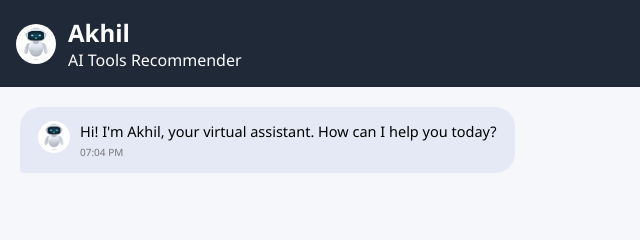
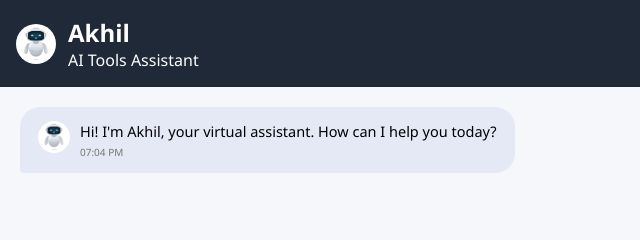
Before and after one commit to akhil-786/AI-tools, a plain HTML site: page index.html in a window 1280 px wide. Shown: the top 240 px of the page, 0-640 px from the left. Drawn offline with Linux system fonts and the light colour scheme.

Commit message:
Update index.html
title change

```diff
--- a/index.html
+++ b/index.html
@@ -3,7 +3,7 @@
 <head>
   <meta charset="UTF-8" />
   <meta name="viewport" content="width=device-width, initial-scale=1.0" />
-  <title>AI Tools Recommender</title>
+  <title>AI Tools Assistant</title>
   <link rel="stylesheet" href="style.css" />
 </head>
 <body>
@@ -14,7 +14,7 @@
       <img src="image1.png" alt="Bot Avatar" class="header-avatar" />
       <div>
         <h2>Akhil</h2>
-        <p>AI Tools Recommender</p>
+        <p>AI Tools Assistant</p>
       </div>
     </div>
 
```
